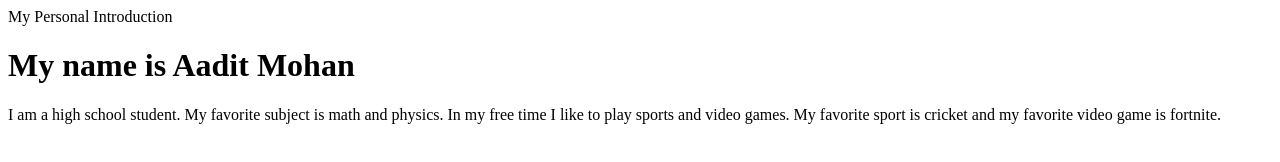
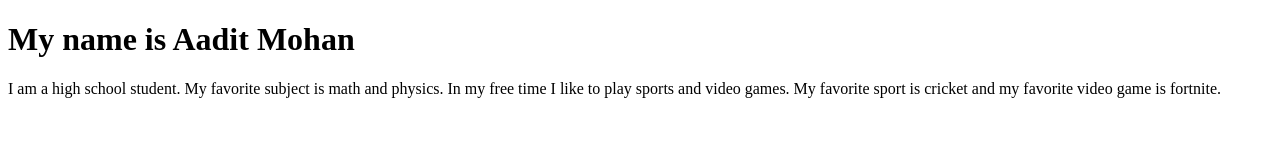
Before and after one commit to aaditm12/aaditm12.github.io, a plain HTML site: page index.html in a window 1280 px wide. Drawn offline with Linux system fonts and the light colour scheme.

Commit message:
Updated index.html

```diff
--- a/index.html
+++ b/index.html
@@ -1,10 +1,10 @@
 <!DOCTYPE html>
 <html>
   <head>
-    <tittle>My Personal Introduction</tittle>
+    <title>My Personal Introduction</title>
     <style>
       body {
-        background-color: 1BE4DF;
+        background-color: 788061;
         }
       h1 {
         color: 000000;
@@ -12,7 +12,6 @@
       p {
         color: 000000;
       }
-
     </style>
   </head>
   <body><h1>My name is Aadit Mohan</h1>
```
